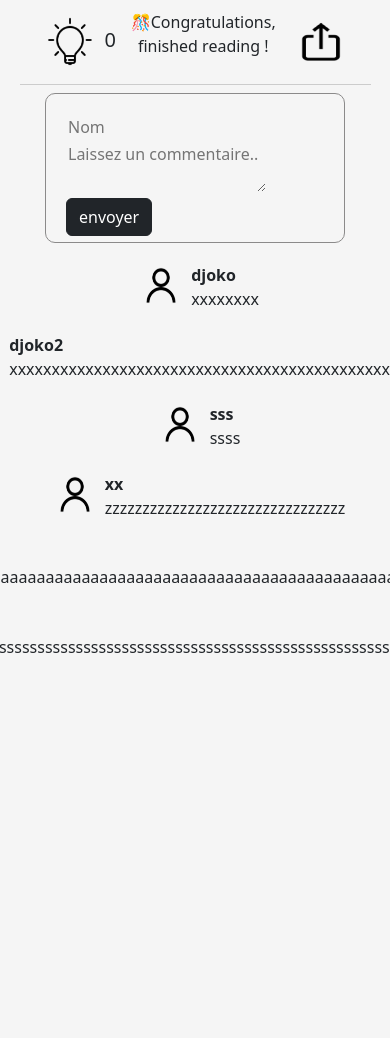
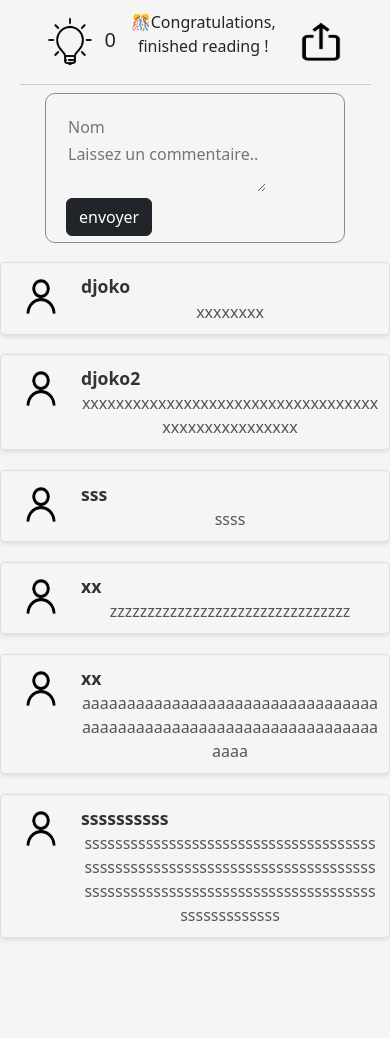
Before and after one commit to djokodev/blog, a Django app: page /article/12/ in a window 390 px wide; the page is wider, and only the part inside the window is pictured. Shown: the part 4897-5935 px from the top of that part. Before the commit the page ends 5550 px from the top of that part, so only its background shows below. Run offline with Django 5.2, Linux system fonts and the light colour scheme; data comes from the database, SQL or seed files in the repository; both versions use the stored data as it was after the commit; some libraries are stand-ins or nearby versions.

Commit message:
mettre en forme l'affichage des commentaires

```diff
--- a/article/static/css/detail.css
+++ b/article/static/css/detail.css
@@ -79,9 +79,25 @@
 
     .comment {
         display: flex;
-        justify-content: center;
-        align-items: center;
+        align-items: flex-start; /* Aligner les éléments au début pour un meilleur alignement des images et du texte */
         margin-top: 5%;
+        max-width: 600px; /* Fixe la largeur maximale des commentaires */
+        width: 100%; /* S'assure que les commentaires utilisent toute la largeur disponible */
+        padding: 10px; /* Ajouter du padding pour améliorer l'apparence */
+        border: 1px solid #ddd; /* Optionnel : ajouter une bordure pour distinguer les commentaires */
+        border-radius: 5px; /* Optionnel : coins arrondis pour un meilleur style */
+        box-shadow: 0 2px 5px rgba(0, 0, 0, 0.1); /* Optionnel : ajouter une ombre pour l'effet de profondeur */
+    }
+
+    .comment img {
+        margin-right: 10px; /* Ajouter un espace entre l'image et le texte */
+    }
+
+    .info-comment {
+        flex: 1; /* Prend tout l'espace restant pour un alignement flexible */
+        overflow-wrap: break-word; /* Gérer les mots trop longs */
+        word-wrap: break-word; /* Gérer les mots trop longs pour les anciens navigateurs */
+        word-break: break-word; /* Gérer les mots trop longs */
     }
 
     .comment p {
@@ -90,6 +106,15 @@
 
     .username {
         text-align: left;
+        margin-bottom: 5px;
+        font-size: 1.1em;
+        color: #333;
+    }
+
+    .message {
+        font-size: 1em;
+        color: #555;
+        white-space: pre-wrap;
     }
 
 }
```
Also changed, not shown: db.sqlite3.
